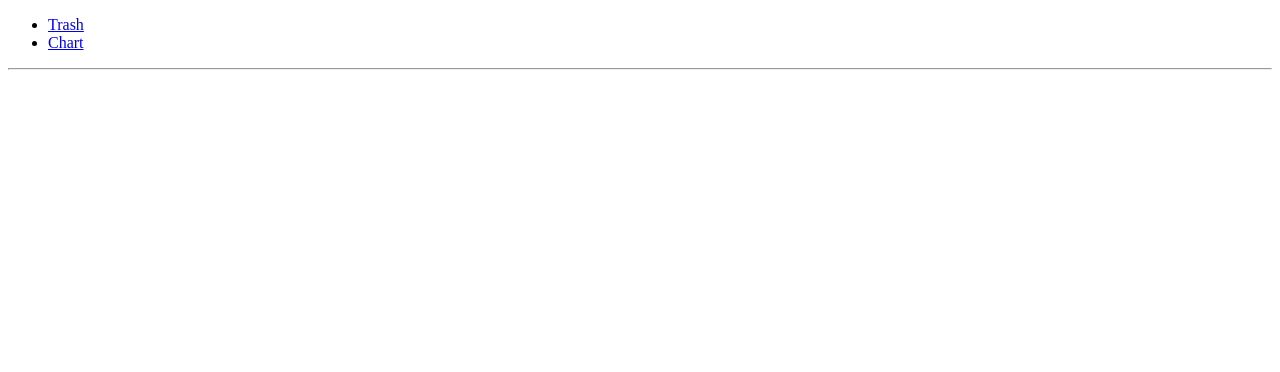
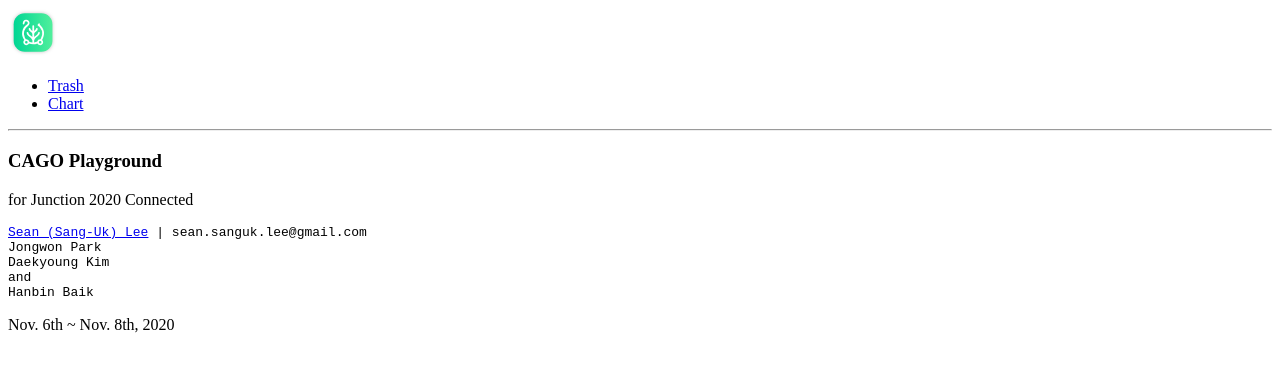
Before and after one commit to CAGO-Junction-2020-Connected/CAGO-Frontend, a React (Create React App) app: page / in a window 1280 px wide. Shown: the top 372 px of the page. Built offline with nearby package versions, Linux system fonts and the light colour scheme.

Commit message:
Implement main page

```diff
--- a/src/App.js
+++ b/src/App.js
@@ -4,14 +4,16 @@ import { BrowserRouter, Route } from 'react-router-dom';
 import PlasticTrash from './components/PlasticTrash';
 import EnvChart from './components/EnvChart';
 import Menu from './components/Menu';
+import Main from './components/Main';
 
 const App = () => {
   return (
     <BrowserRouter>
       <Menu />
+      <Route exact path="/" render={() => <Main />} />
       <Route
         path="/trash"
-        render={() => <PlasticTrash currentUserPlastic={7} />}
+        render={() => <PlasticTrash currentUserPlastic={10} />}
       />
       <Route
         path="/chart"
--- /dev/null
+++ b/src/components/Main.js
@@ -0,0 +1,17 @@
+import React from 'react';
+
+const Main = () => {
+  return (
+    <div>
+      <h3>CAGO Playground</h3>
+      <p>for Junction 2020 Connected</p>
+      <pre>
+        <a href="http://sang-uk.kr/">Sean (Sang-Uk) Lee</a>
+        {` | sean.sanguk.lee@gmail.com\nJongwon Park\nDaekyoung Kim\nand\nHanbin Baik`}
+      </pre>
+      <p>Nov. 6th ~ Nov. 8th, 2020</p>
+    </div>
+  );
+};
+
+export default Main;
--- a/src/components/Menu.js
+++ b/src/components/Menu.js
@@ -1,9 +1,13 @@
 import React from 'react';
 import { Link } from 'react-router-dom';
+import logoMain from '../assets/icons/logo_main.svg';
 
 const Menu = () => {
   return (
     <>
+      <Link to="/">
+        <img src={logoMain} style={{ width: '50px' }} alt="logo main" />
+      </Link>
       <ul>
         <li>
           <Link to="/trash">Trash</Link>
```
Also changed, not shown: 1 other file (tests, documents, lock files or other folders).
